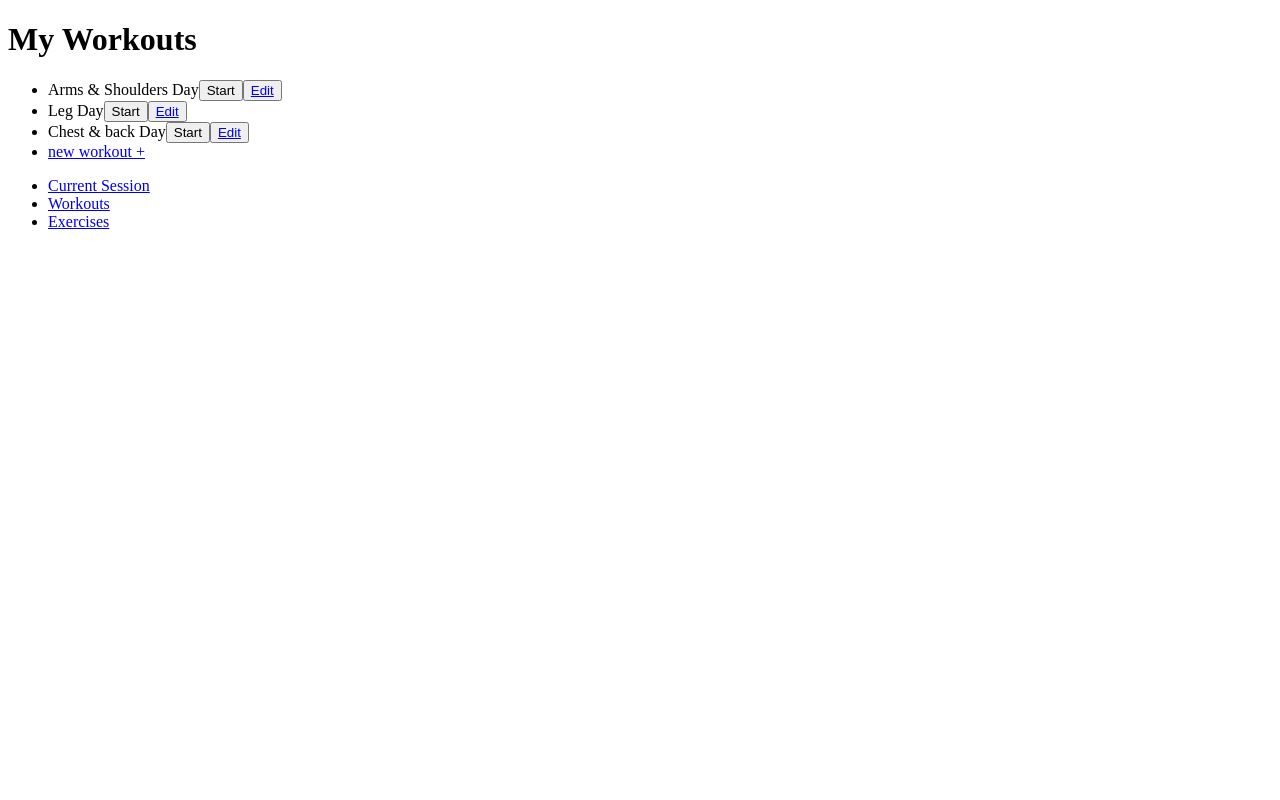
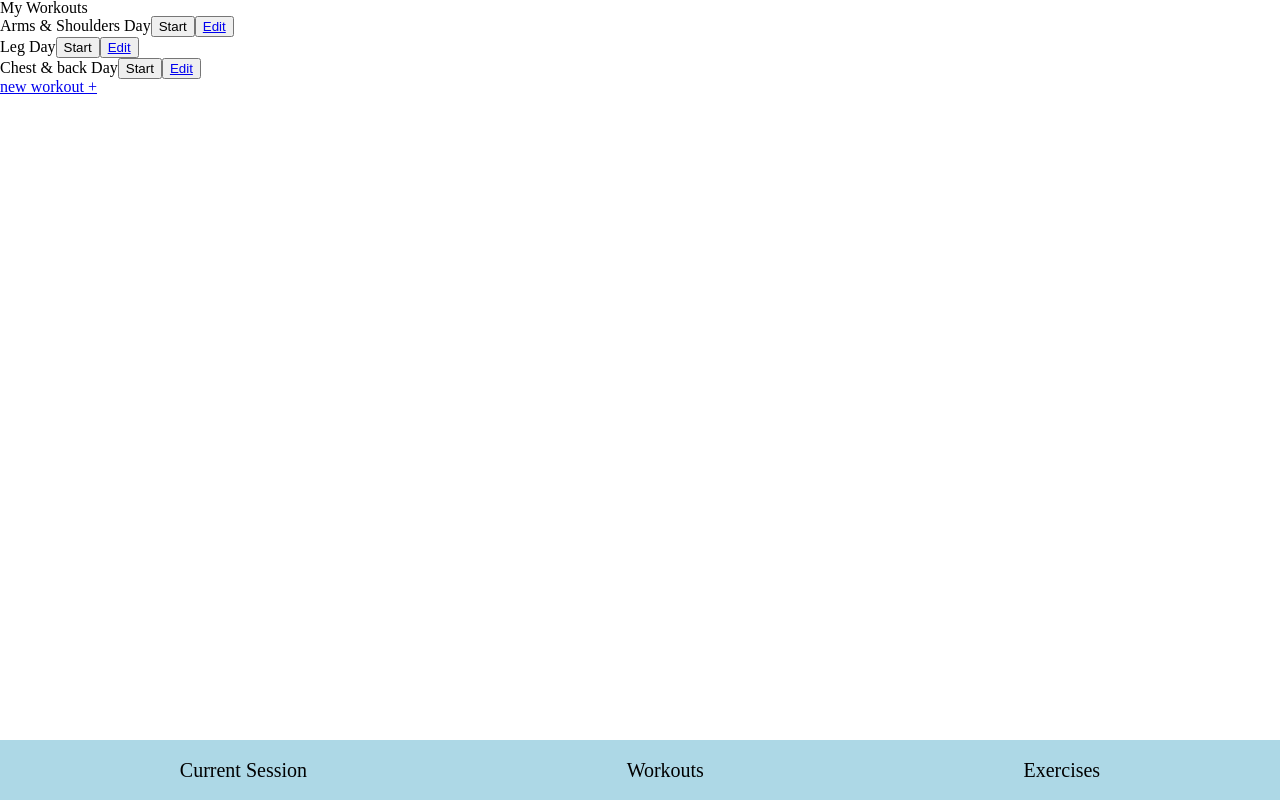
Before and after one commit to lukeslab/gym-app, a React (Create React App) app: page /workouts in a window 1280 px wide. Built offline with nearby package versions, Linux system fonts and the light colour scheme.

Commit message:
added styling to current session and nav

```diff
--- a/src/App.css
+++ b/src/App.css
@@ -1,38 +1,43 @@
-.App {
-  text-align: center;
+html, body, div, span, applet, object, iframe,
+h1, h2, h3, h4, h5, h6, p, blockquote, pre,
+a, abbr, acronym, address, big, cite, code,
+del, dfn, em, img, ins, kbd, q, s, samp,
+small, strike, strong, sub, sup, tt, var,
+b, u, i, center,
+dl, dt, dd, ol, ul, li,
+fieldset, form, label, legend,
+table, caption, tbody, tfoot, thead, tr, th, td,
+article, aside, canvas, details, embed,
+figure, figcaption, footer, header, hgroup,
+menu, nav, output, ruby, section, summary,
+time, mark, audio, video {
+	margin: 0;
+	padding: 0;
+	border: 0;
+	font-size: 100%;
+	font: inherit;
+	vertical-align: baseline;
 }
-
-.App-logo {
-  height: 40vmin;
-  pointer-events: none;
+/* HTML5 display-role reset for older browsers */
+article, aside, details, figcaption, figure,
+footer, header, hgroup, menu, nav, section {
+	display: block;
 }
-
-@media (prefers-reduced-motion: no-preference) {
-  .App-logo {
-    animation: App-logo-spin infinite 20s linear;
-  }
+body {
+	line-height: 1;
 }
-
-.App-header {
-  background-color: #282c34;
-  min-height: 100vh;
-  display: flex;
-  flex-direction: column;
-  align-items: center;
-  justify-content: center;
-  font-size: calc(10px + 2vmin);
-  color: white;
+ol, ul {
+	list-style: none;
 }
-
-.App-link {
-  color: #61dafb;
+blockquote, q {
+	quotes: none;
 }
-
-@keyframes App-logo-spin {
-  from {
-    transform: rotate(0deg);
-  }
-  to {
-    transform: rotate(360deg);
-  }
+blockquote:before, blockquote:after,
+q:before, q:after {
+	content: '';
+	content: none;
 }
+table {
+	border-collapse: collapse;
+	border-spacing: 0;
+}
--- a/src/App.js
+++ b/src/App.js
@@ -1,4 +1,5 @@
-import './App.css';
+import './App.css'
+
 import React from 'react';
 import CurrentSession from './views/current-session';
 import WorkoutsView from './views/workouts';
--- a/src/Nav.js
+++ b/src/Nav.js
@@ -3,15 +3,27 @@ import {Link} from 'react-router-dom';
 
 export default function Nav(){
     return (
-        <ul>
+        <ul style={{
+            position: 'absolute',
+            bottom: '0',
+            left: '0',
+            right: '0',
+            display: 'flex',
+            padding: '20px',
+            backgroundColor: 'lightblue',
+            color: 'white',
+            textDecoration: 'none',
+            justifyContent: 'space-around',
+            fontSize: '20px',
+        }}>
             <li>
-                <Link to="/session">Current Session</Link>
+                <Link style={{textDecoration: 'none', color: 'black'}} to="/session">Current Session</Link>
             </li>
             <li>
-                <Link to="/workouts">Workouts</Link>
+                <Link style={{textDecoration: 'none', color: 'black'}} to="/workouts">Workouts</Link>
             </li>
             <li>
-                <Link to="/exercises">Exercises</Link>
+                <Link style={{textDecoration: 'none', color: 'black'}} to="/exercises">Exercises</Link>
             </li>
         </ul>
       )
--- a/src/views/current-session.js
+++ b/src/views/current-session.js
@@ -37,9 +37,20 @@ function Timer(){
     }
 
     return(
-        <section>
-            {timer}
-            <button onClick={handleOnClick}>{timerIsPaused ? 'Start' : 'Pause'}</button>
+        <section style={{
+            display: 'flex',
+            flexDirection: 'column',
+        }}>
+            <div style={{fontSize:'40px', marginTop: '50px'}}>{timer}</div>
+            <button style={{
+                backgroundColor: 'white',
+                alignSelf: 'center',
+                border: '1px solid black',
+                padding: '20px 50px',
+                marginTop: '25px',
+                fontSize: '20px',
+                cursor: 'pointer'
+            }} onClick={handleOnClick}>{timerIsPaused ? 'Start' : 'Pause'}</button>
         </section>
     )
 }
@@ -52,8 +63,6 @@ function SetList(){
         localStorage.setItem('current-session', JSON.stringify(title))
     }, [title])
 
-    // console.log(title, id);
-
     const workout = workoutsData.filter(workout => workout.title === title)[0];
     const exerciseList = workout.exercises.map(exerciseFromWorkout => {
         return exerciseData.filter(exerciseFromModel => {
@@ -65,19 +74,43 @@ function SetList(){
     exerciseList.forEach(exercise => {
         for (let set = 1; set <= exercise.sets; set++){
             setList.push(
-                <li key={exercise.name+set}>
-                    <span>
+                <li style={{
+                    border: '1px solid black',
+                    padding: '10px',
+                    marginTop: '10px',
+                    display: 'flex',
+                    justifyContent: 'space-between',
+                    alignItems: 'center'
+                }} key={exercise.name+set}>
+                    <span style={{
+                        flex: '1'
+                    }}>
                         {`${exercise.name} Set ${set}: ${exercise.reps} reps @ ${exercise.weight} lbs`}
                     </span>
-                    <button>Done</button>
+                    <div>
+                        <button style={{
+                            backgroundColor: 'limegreen',
+                            border: 'none',
+                            padding: '5px 10px',
+                        }}>Pass</button>
+                        <button style={{
+                            backgroundColor: 'red',
+                            border: 'none',
+                            padding: '5px 10px',
+
+                        }}>Fail</button>
+                    </div>
                 </li>
             )
         }
     })
-    console.log(setList)
 
     return (
-        <ul>
+        <ul style={{
+            margin: '60px auto 0 auto',
+            width: '90%',
+            maxWidth: '500px',
+        }}>
             {setList}
         </ul>
     )
@@ -85,8 +118,9 @@ function SetList(){
 
 export default function CurrentSession() {
     return (
-        <section>
-            <h1>Current session view</h1>
+        <section style={{
+            textAlign: 'center',
+        }}>
             <Timer />
             <SetList />
         </section>
```
